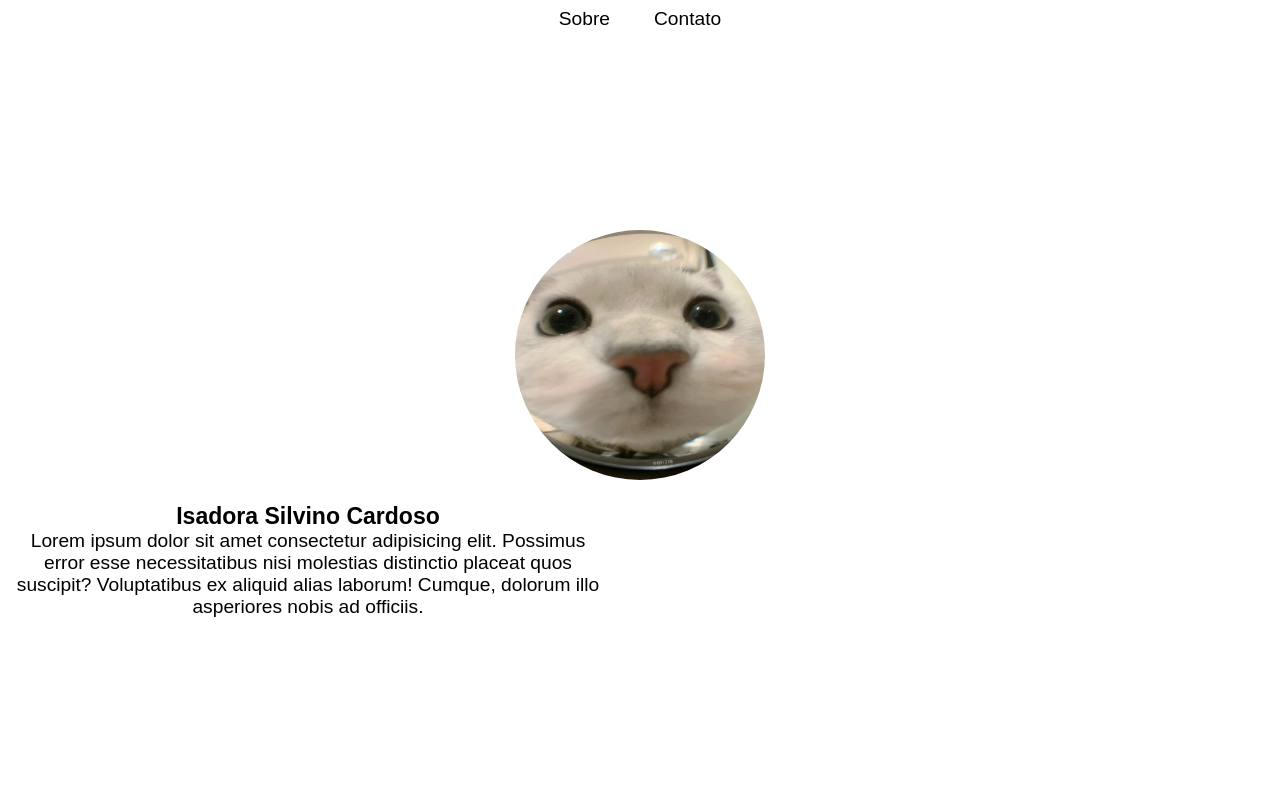
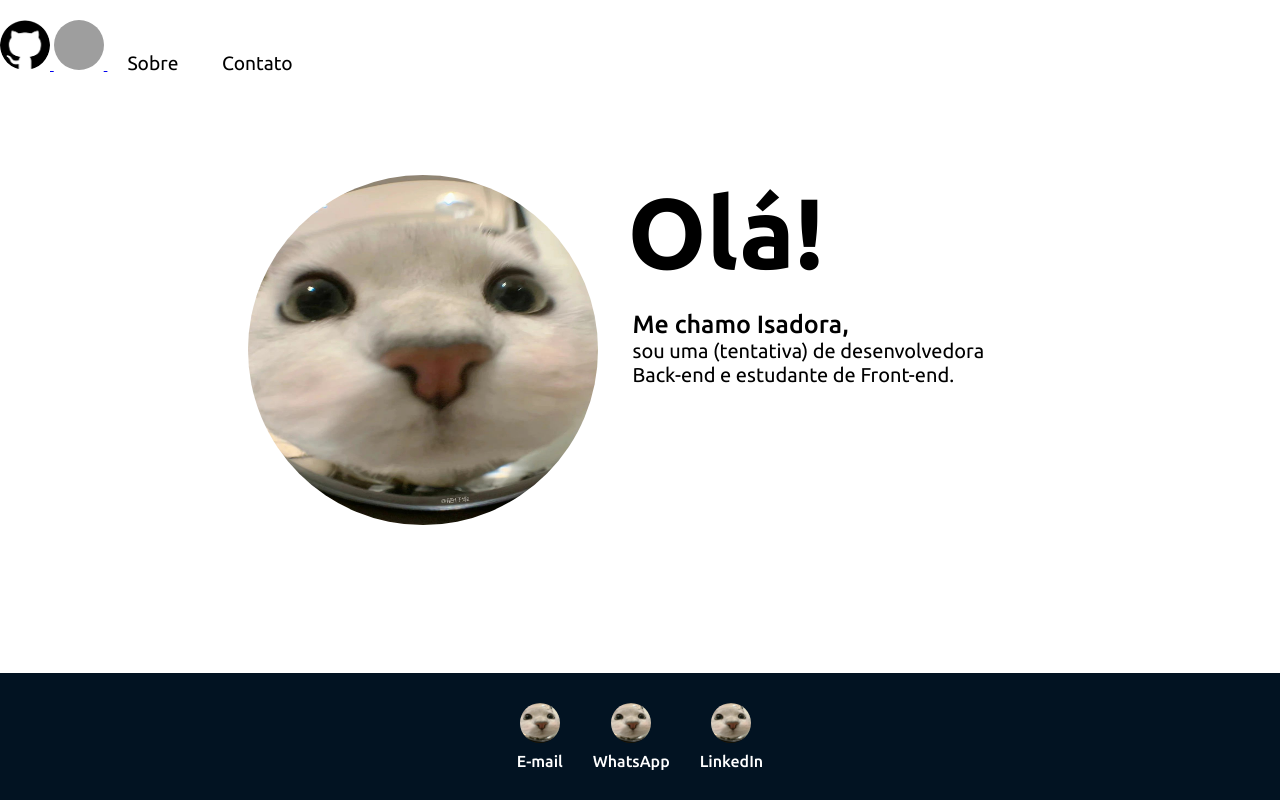
Before and after one commit to isasilvino/php_html_css, a PHP site: page / in a window 1280 px wide. Run offline with PHP 8.4, Linux system fonts and the light colour scheme; grey boxes are pictures that could not be loaded.

Commit message:
Atualizando

```diff
--- a/Aula10/index.html
+++ b/Aula10/index.html
@@ -1,25 +1,45 @@
 <!DOCTYPE html>
-<html lang="en">
+<html lang="pt-br">
 
 <head>
     <meta charset="UTF-8">
     <meta name="viewport" content="width=device-width, initial-scale=1.0">
     <title>Document</title>
+    <link
+        href="https://fonts.googleapis.com/css2?family=Ubuntu:ital,wght@0,300;0,400;0,500;0,700;1,300;1,400;1,500;1,700&display=swap"
+        rel="stylesheet">
     <link rel="stylesheet" href="style.css">
+
+
+
+
 </head>
 
 <body>
 
     <header>
-        <div class="menu">
-            <nav>
+        <div id="menu">
+            <nav class="ubuntu-regular">
+                <a href="https://github.com/isasilvino?tab=repositories" target="_blank" rel="noopener noreferrer">
+                    <img src="git.png" alt="" class="icon-git">
 
-                <a href="#sobre">Sobre</a>
-                <a href="#contato">Contato</a>
+                </a>
+                <a href="https://www.linkedin.com/in/isadora-silvino-cardoso-/" target="_blank"
+                    rel="noopener noreferrer">
+                    <img src="https://encrypted-tbn0.gstatic.com/images?q=tbn:ANd9GcS_JdZfkwuQxVroCUvBiaQ4K6JrnRrbL-5RLQ&s"
+                        alt="" class="icon-linkedin">
+
+                </a>
+
+                <a href="#menu" class="opcao">Sobre</a>
+                <a href="#contato" class="opcao">Contato</a>
+
+
+                <!--<div class="link"> -->
+
+                <!-- </div>-->
 
             </nav>
-
-
 
         </div>
     </header>
@@ -27,23 +47,40 @@
 
 
     <div id="sobre">
+        <div class="texto">
+            <img src="gatoicon.jpg" alt="Imagem de gato" class="imagem-icon">
+            <div class="texto-conteudo">
+                <h1 class="ubuntu-bold">Olá!</h1>
+                <strong class="ubuntu-medium">Me chamo Isadora,</strong>
+
+                <p class="ubuntu-regular">sou uma
+                    (tentativa) de desenvolvedora
+                    Back-end
+                    e estudante de Front-end.
+                </p>
 
 
 
-        <div class="texto">
+            </div>
+        </div>
 
-            <img src="gatoicon.jpg" alt="">
-            <p>
 
-                <strong>Isadora Silvino Cardoso</strong>
-                <br>Lorem ipsum dolor sit amet consectetur adipisicing elit.
-                Possimus error esse necessitatibus nisi molestias distinctio
-                placeat quos suscipit? Voluptatibus ex aliquid alias laborum!
-                Cumque, dolorum illo asperiores nobis ad officiis.
-            </p>
-        </div>
-    </div>
-
+        <footer id="contato">
+            <div class="footer-container">
+                <a href="" target="_blank" rel="noopener noreferrer">
+                    <img src="gatoicon.jpg">
+                    <p class="ubuntu-medium">E-mail</p>
+                </a>
+                <a href="" target="_blank" rel="noopener noreferrer">
+                    <img src="gatoicon.jpg" alt="WhatsApp">
+                    <p class="ubuntu-medium">WhatsApp</p>
+                </a>
+                <a href="" target="_blank" rel="noopener noreferrer">
+                    <img src="gatoicon.jpg" alt="LinkedIn">
+                    <p class="ubuntu-medium">LinkedIn</p>
+                </a>
+            </div>
+        </footer>
 
 </body>
 
--- a/Aula10/style.css
+++ b/Aula10/style.css
@@ -1,69 +1,165 @@
-body {
+* {
+    margin: 0;
+    padding: 0;
+    box-sizing: border-box;
+}
 
-    background-color: rgb(255, 255, 255);
-    color: rgb(0, 0, 0);
-    text-align: center;
+html, body {
+    height: 100%;
+    margin: 0;
+    padding: 0;
+    display: flex;
+    flex-direction: column;
+}
 
+
+header {
+
+    margin-bottom: 100px;
+    width: 100%;
+    margin-right: 50px;
+    margin-top: 20px;
 
 
 }
 
-header {
-    margin-bottom: 200px;
-    text-align: center;
+
+nav .opcao {
+    color: black;
+    text-decoration: none;
+    margin: 20px;
+    font-size: larger;
+    text-align: right;
+
+}
+
+nav .opcao:hover {
+    border-bottom: 3px solid rgb(2, 19, 34);
 }
 
 
 
+header img{
 
-nav a {
-    color: #000000;
-    text-decoration: none;
-    margin: 20px;
-    font-size: larger;
-    font-family: fantasy;
+    height: 50px;
+    width: 50px;
+    border-radius: 50%;
+    transition: transform 0.2s ease-in-out;
+    text-align:left;
+    text-align: center;
+
 
 }
 
-nav a:hover {
-    color: rgb(6, 60, 105);
-    font-size: medium;
-    margin: 24px;
+header img:hover{
+    transform: scale(1.1);
+
 
 }
 
 
 
-img {
+#sobre {
+    flex: 1;
+    display: flex;
+    flex-direction: column;
+    justify-content: center;
+    align-items: center;
+    width: 100%;
+    text-align: center;
+}
 
-    height: 250px;
-    width: 250px;
-    border-radius: 100%;
+.imagem-icon {
+    height: 350px;
+    width: 350px;
+    border-radius: 50%;
 
 
 }
 
 .texto {
-
+    display: flex;
+    align-items: flex-start;
+    text-align: left;
     gap: 30px;
-    text-align: center;
+}
 
 
+.texto-conteudo h1 {
+    font-size: 100px;
+    margin-bottom: 20px;
 }
 
-.texto strong {
 
-    font-family: Arial, Helvetica, sans-serif;
-    font-size: larger;
+.texto-conteudo strong {
+    font-size: 25px;
+    margin-bottom: 10px;
+    margin-left: 5px;
+}
+
+.texto-conteudo p {
+    font-size: 20px;
+    max-width: 400px;
+    margin-left: 5px;
+}
 
 
-
+.ubuntu-bold {
+    font-family: "Ubuntu", sans-serif;
+    font-weight: 700;
+    font-style: normal;
 }
 
-.texto p {
-    font-size: larger;
-    max-width: 600px;
-    font-family: Arial, Helvetica, sans-serif;
+.ubuntu-medium {
+    font-family: "Ubuntu", sans-serif;
+    font-weight: 500;
+    font-style: normal;
+}
+
+.ubuntu-regular {
+    font-family: "Ubuntu", sans-serif;
+    font-weight: 400;
+    font-style: normal;
+}
 
 
+footer {
+    margin-top: auto;
+
+    width: 100%;
+    background-color: rgb(2, 19, 34);
+    color: white;
+    text-align: center;
+    padding: 30px 30px;
+
+    position: relative;
 }
+
+.footer-container {
+    display: flex;
+    justify-content: center;
+    gap: 30px;
+}
+
+.footer-container a {
+    text-decoration: none;
+    color: white;
+    text-align: center;
+}
+
+
+.footer-container img {
+    width: 40px;
+    height: 40px;
+    border-radius: 50%;
+    transition: transform 0.2s ease-in-out;
+}
+
+.footer-container img:hover {
+    transform: scale(1.1);
+}
+
+.footer-container p {
+    margin-top: 5px;
+    font-size: 16px;
+}
```
Also changed, not shown: Aula09/style.css (+141 -103 lines).
